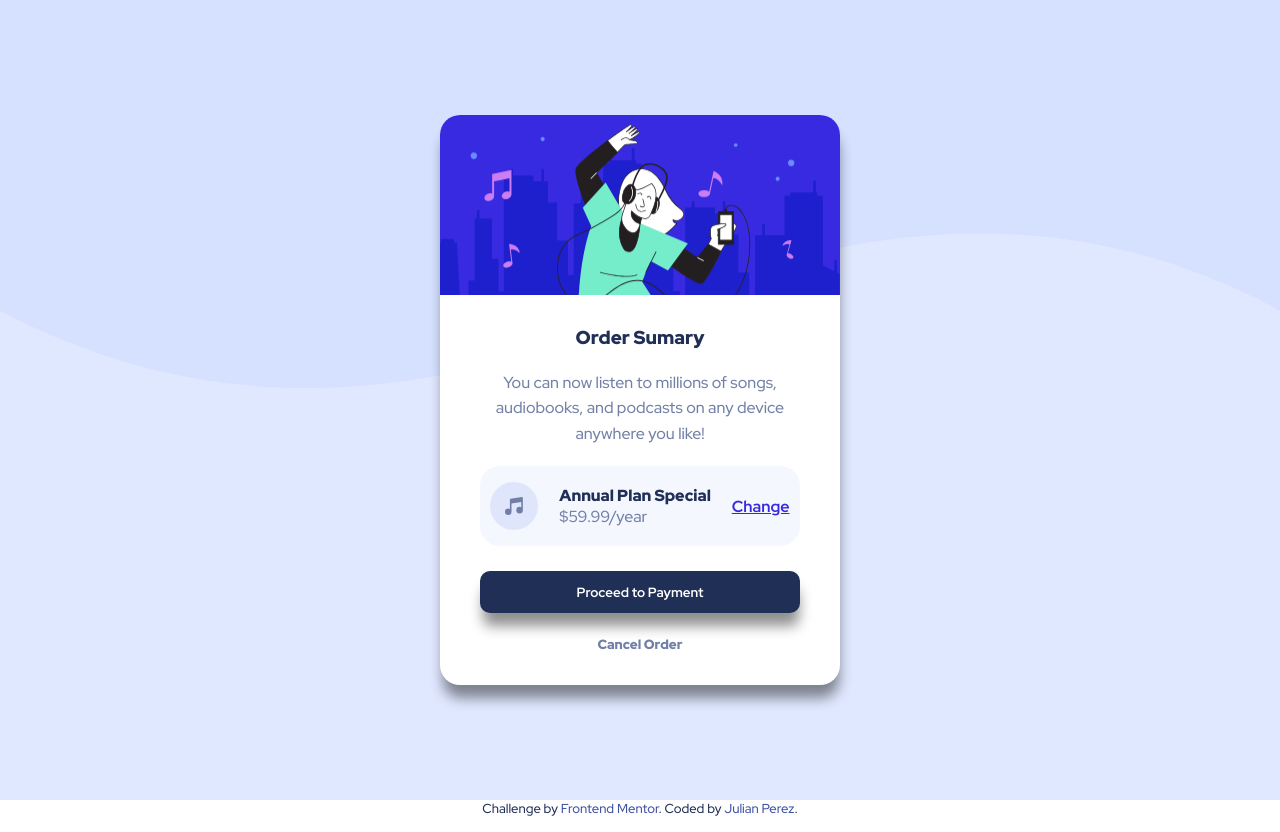
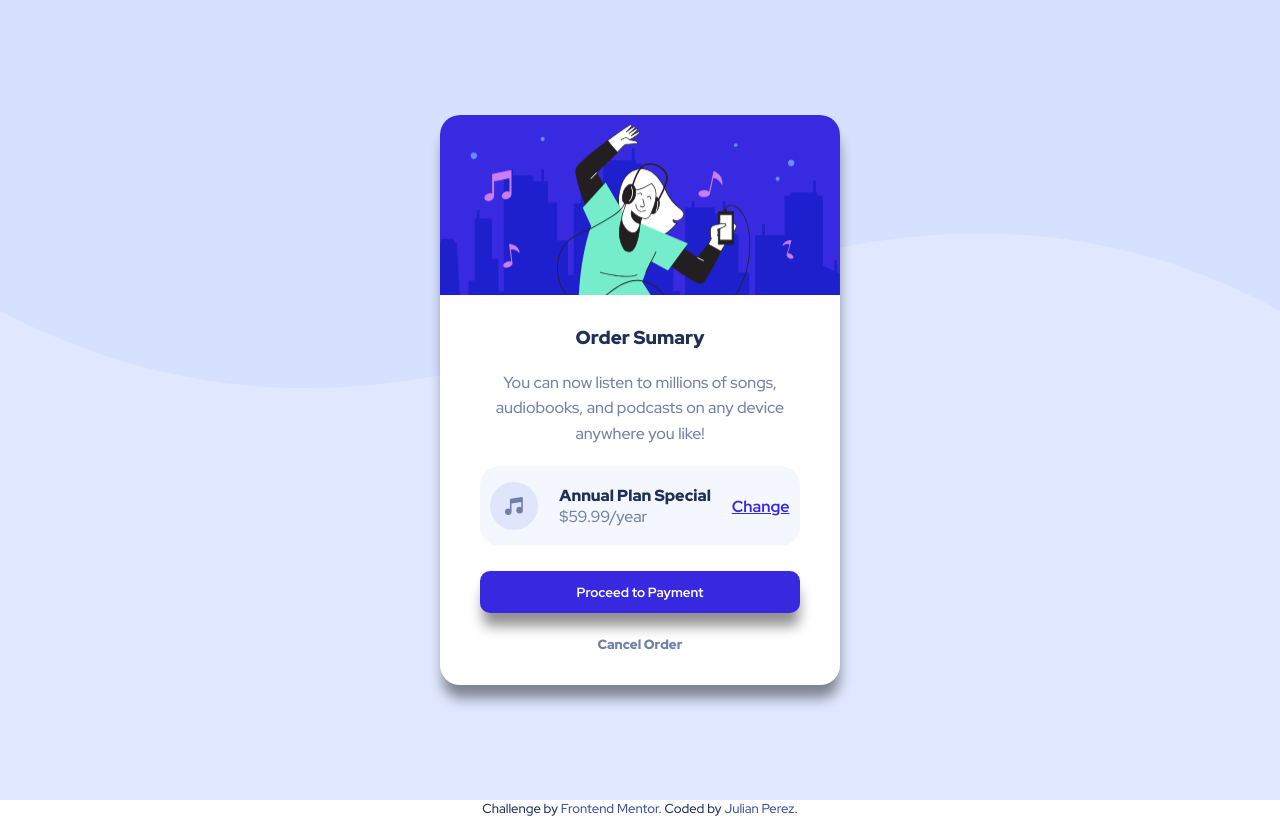
Before and after one commit to jucajulian0907/order-sum-component.github.io, a plain HTML site: page index.html in a window 1280 px wide. Drawn offline with Linux system fonts and the light colour scheme.

Commit message:
Update style.css

```diff
--- a/style.css
+++ b/style.css
@@ -43,8 +43,7 @@ button {
     display: flex;
     justify-content: center;
     align-items: center;
-    width: 100vw;
-    height: 100vh;
+    min-height:100vh;
     background-image: url(./images/pattern-background-mobile.svg);
     background-position: center;
     background-size: cover;
@@ -117,7 +116,7 @@ button {
 }
 
 .primary-btn {
-    background-color: var(--Dark-blue);
+    background-color: var(--bright-blue);
     border-radius: 10px;
     color: var(--just-white);
     box-shadow: 1px 15px 13px -2px rgba(0,0,0,0.44);
```
